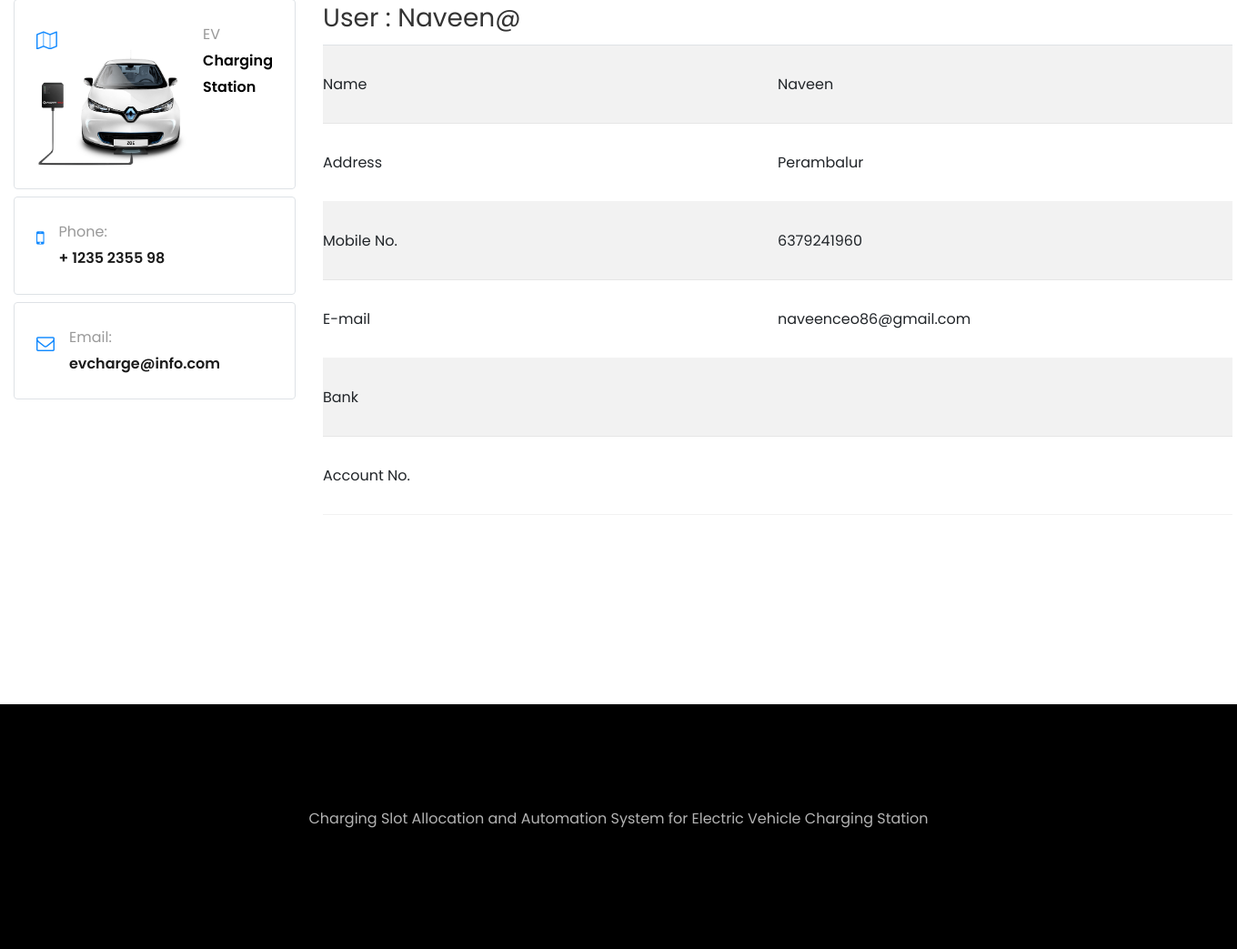
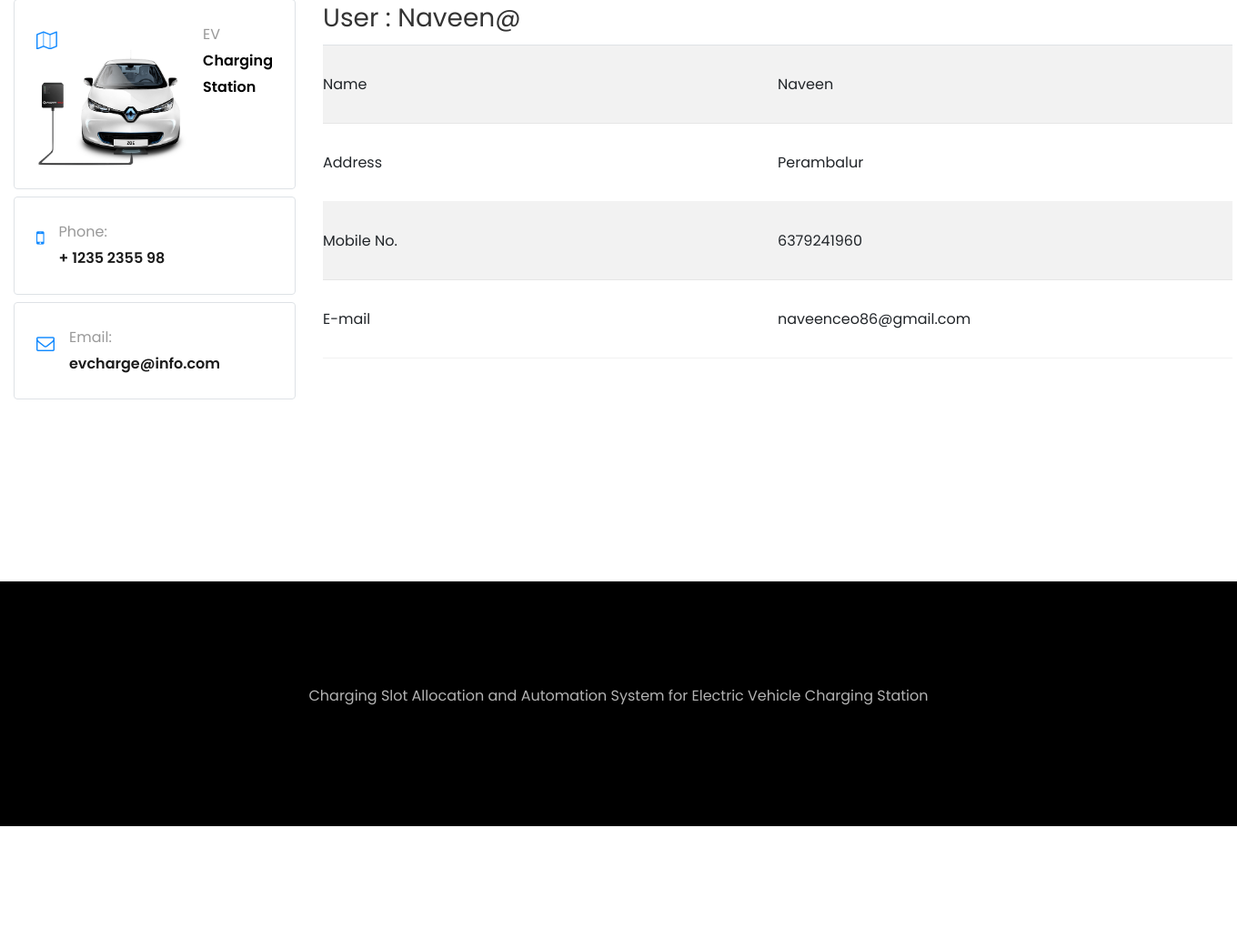
Before and after one commit to Naveen583/evslot_dj_pro, a Django app: template templates/userhome.html in a window 1360 px wide. Shown: the part 721-1764 px from the top of the page at 91% size. After the commit the page ends 1629 px from the top, so only its background shows below. Run offline with Django 5.2, Linux system fonts and the light colour scheme; the template is opened without the code that fills it: values that come from a table or form of the project are taken from there, others are empty; data comes from the database, SQL or seed files in the repository; some libraries are stand-ins or nearby versions; some web fonts are replaced.

Commit message:
remove bank and account from user home

```diff
--- a/templates/userhome.html
+++ b/templates/userhome.html
@@ -126,14 +126,6 @@
                     <td align="left">E-mail</td>
                     <td align="left">{{ data.email }}</td>
                   </tr>
-                  <tr>
-                    <td align="left">Bank</td>
-                    <td align="left">{{ data.bank }}</td>
-                  </tr>
-                  <tr>
-                    <td height="22" align="left">Account No. </td>
-                    <td align="left">{{ data.account }}</td>
-                  </tr>
                 </table>
           </div>
         </div>
```
